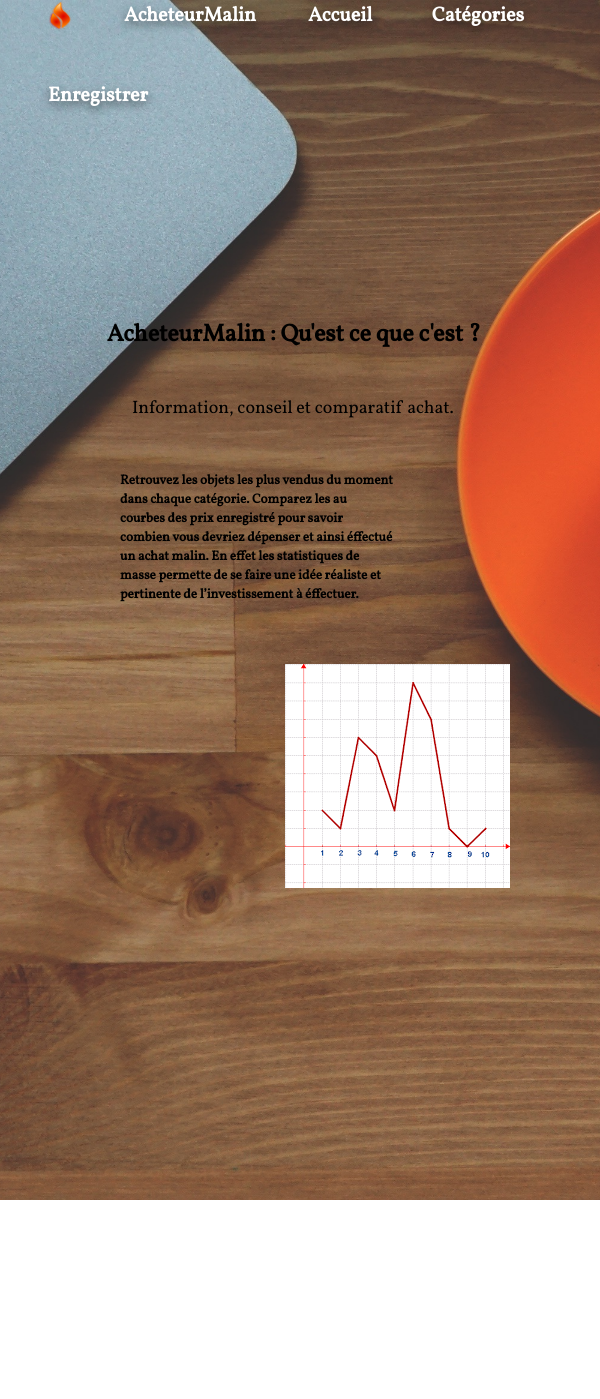
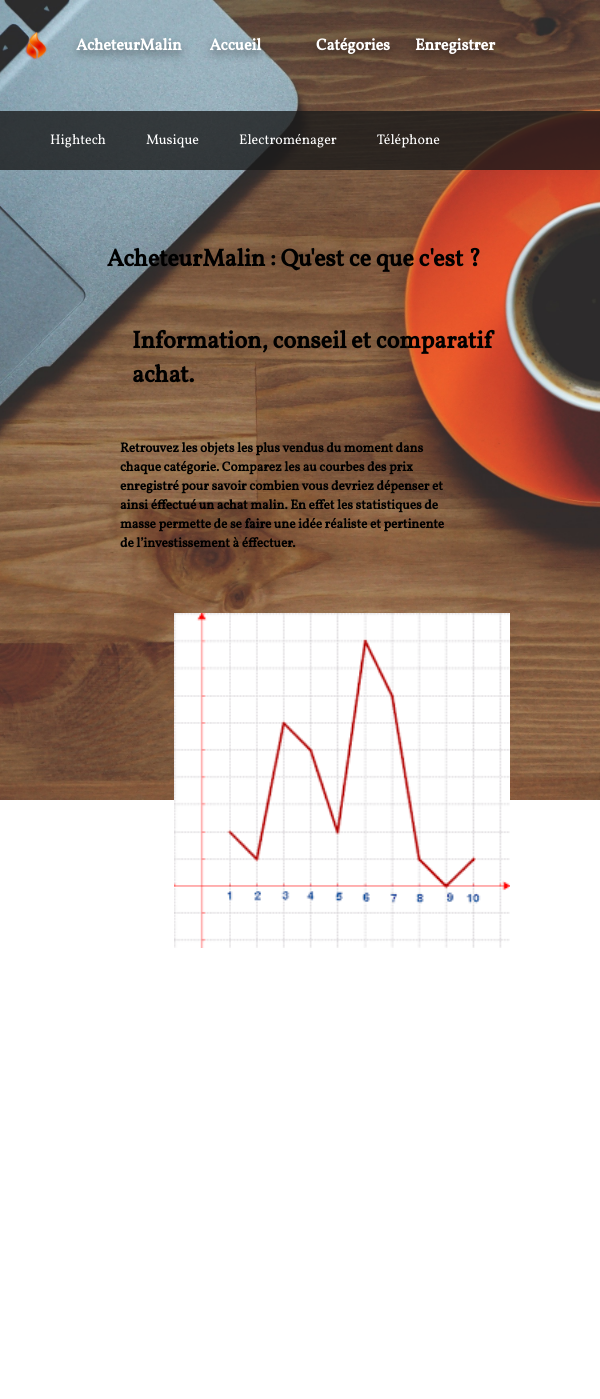
Before and after one commit to BenoitRoub/acheteurMalin, a Flask app: page /musique in a window 600 px wide. Shown: the top 1399 px of the page. Before the commit the page ends 1200 px from the top, so only its background shows below. Run offline with Flask 2, Linux system fonts and the light colour scheme; data that the repository does not hold is empty.

Commit message:
Add files via upload

```diff
--- a/Acheteur_Malin/acheteurmalin/static/main.css
+++ b/Acheteur_Malin/acheteurmalin/static/main.css
@@ -32,10 +32,37 @@
     background: center url("image/ordinateur et café.jpg");
     background-repeat: no-repeat;
     background-size: cover;
-    height: 150%;
+    height: 100%;
   }
 /* MEDIA QUERRY */
 
+ @media (max-width: 650px) {
+     .infocontainer .courbe  {
+      float: right;
+      height: 100%;
+      width: auto;
+      padding-right: 10%;
+    }
+     .contenu{
+      width:80%!important;
+    }
+
+    .subnav-content {
+      display: flex!important;
+
+    }
+    .subnav-content  a{
+      padding: 20px!important;
+
+    }
+
+    .topwrap {
+    position:relative;
+    height:150px!important;
+    padding-bottom: 60px;
+    top: 30px;
+  }
+  }
 
 /*  BAR DE NAVIGATION   */
 
@@ -68,6 +95,12 @@
       text-shadow: 0px 4px 10px rgba(0, 0, 0, 0.5);
     }
 
+    @media (max-width: 800px) {
+      .navelement {
+        font-size:80%;
+        padding-left: 4%;
+      }
+    }
 
     .logo {
 
@@ -169,6 +202,10 @@ MILIEU DE PAGE */
     font-weight: 500;
     font-size: 90%;
     padding-top: 3%;
+    float: left;
+    font-weight: 700;
+    font-size: 120%;
+
   }
 
   .infocontainertest .nomarge {
@@ -195,7 +232,7 @@ MILIEU DE PAGE */
 
   .infocontainertest .courbe  {
     float: right;
-    height: 100%;
+    height: 50%;
     width: auto;
   }
 
@@ -207,10 +244,12 @@ MILIEU DE PAGE */
   }
 
   .infocontainer .h1 {
-    padding-left: 10%;
+   padding-left: 10%;
     font-weight: 500;
     font-size: 90%;
     padding-top: 3%;
+    font-weight: 700;
+    font-size: 120%;
   }
 
   .infocontainer .nomarge {
@@ -235,6 +274,14 @@ MILIEU DE PAGE */
     margin-top: 30px  ;
   }
 
+  @media (max-width: 1100px) {
+    .contenu{
+      width:40%;
+    }
+  }
+
+
+
   .infocontainer .courbe  {
     float: right;
     height: 100%;
--- a/Acheteur_Malin/acheteurmalin/static/objet.css
+++ b/Acheteur_Malin/acheteurmalin/static/objet.css
@@ -41,12 +41,43 @@
 }
 
 
-@media (min-width: 700px) and (max-width: 1100px){
+@media (min-width: 1000px) and (max-width: 1100px){
 
 		.containerphoto {
-			padding:0%;
+			padding:5%;
 		}
 }
+
+@media (min-width: 900px) and (max-width: 1000px){
+
+		.objet {
+			width:45%;
+		}
+		.containerphoto {
+			padding:15%;
+		}
+}
+
+@media (min-width: 600px) and (max-width: 900px){
+
+		.objet {
+			width:100%;
+		}
+		.containerphoto {
+			padding:30%;
+		}
+}
+
+@media (min-width: 00px) and (max-width: 600px){
+
+		.objet {
+			width:100%;
+		}
+		.containerphoto {
+			padding:25%;
+		}
+}
+
 
 /*.containerphoto:hover {
 	width:180px;
--- a/Acheteur_Malin/acheteurmalin/templates/accueil.html
+++ b/Acheteur_Malin/acheteurmalin/templates/accueil.html
@@ -4,8 +4,7 @@
 
 
 	<div class="infocontainer">
-		<h2 class="texte nomarge">AcheteurMalin : </h2>
-		<H1 class="texte h1">Information, conseil et comparatif achat.</H1>
+		<h1 class="texte h1">AcheteurMalin :   Information, conseil et comparatif achat.</h1>
 		<img class= "courbe contenu" src="static/image/téléchargement.png" alt="courbe statistiques des prix">
 		<div class = infocontainer2>
 			<H2 class="texte contenu">Retrouvez les objets les plus vendus du moment dans 			chaque catégorie. Comparez les au courbes des prix
```
